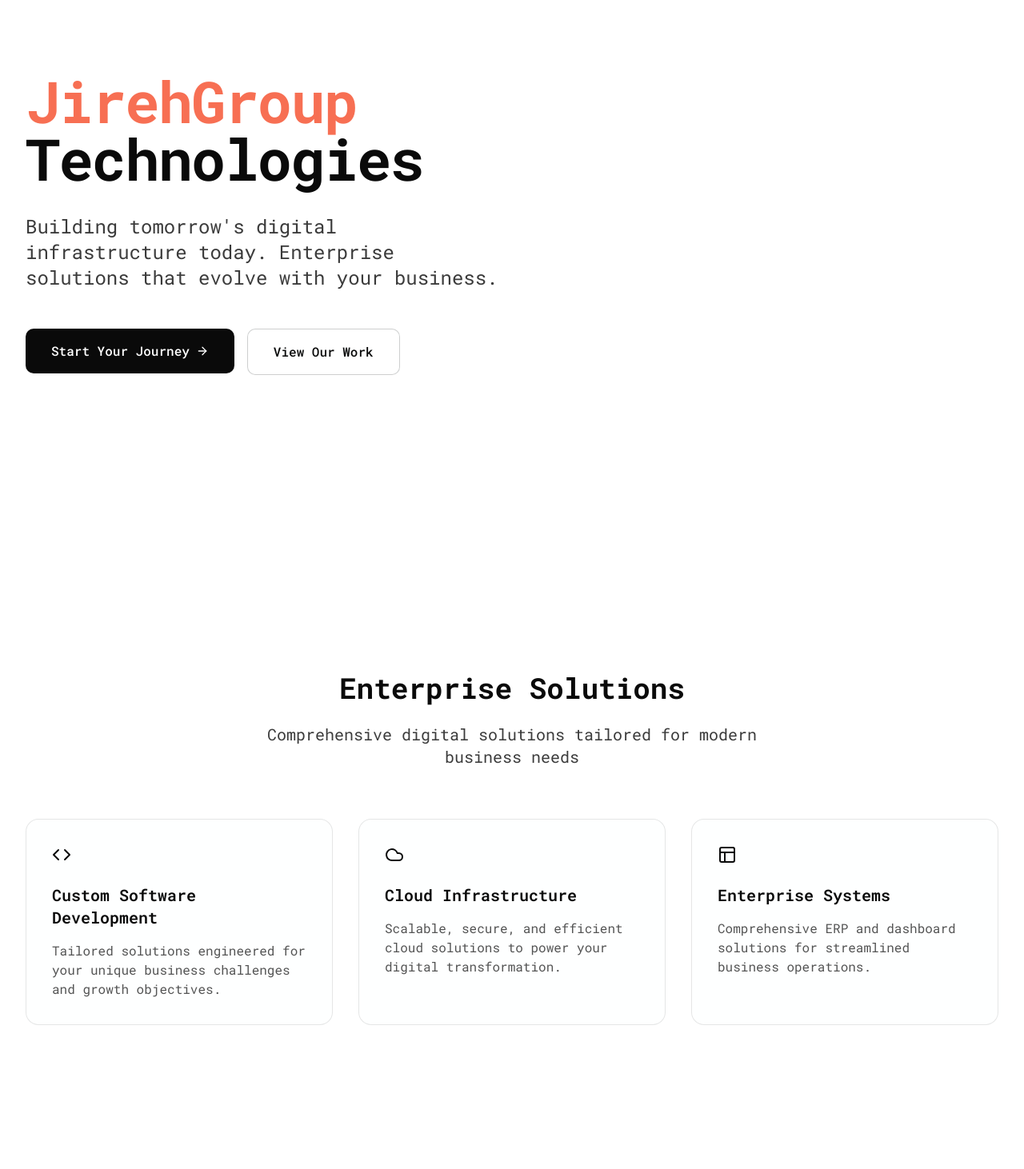
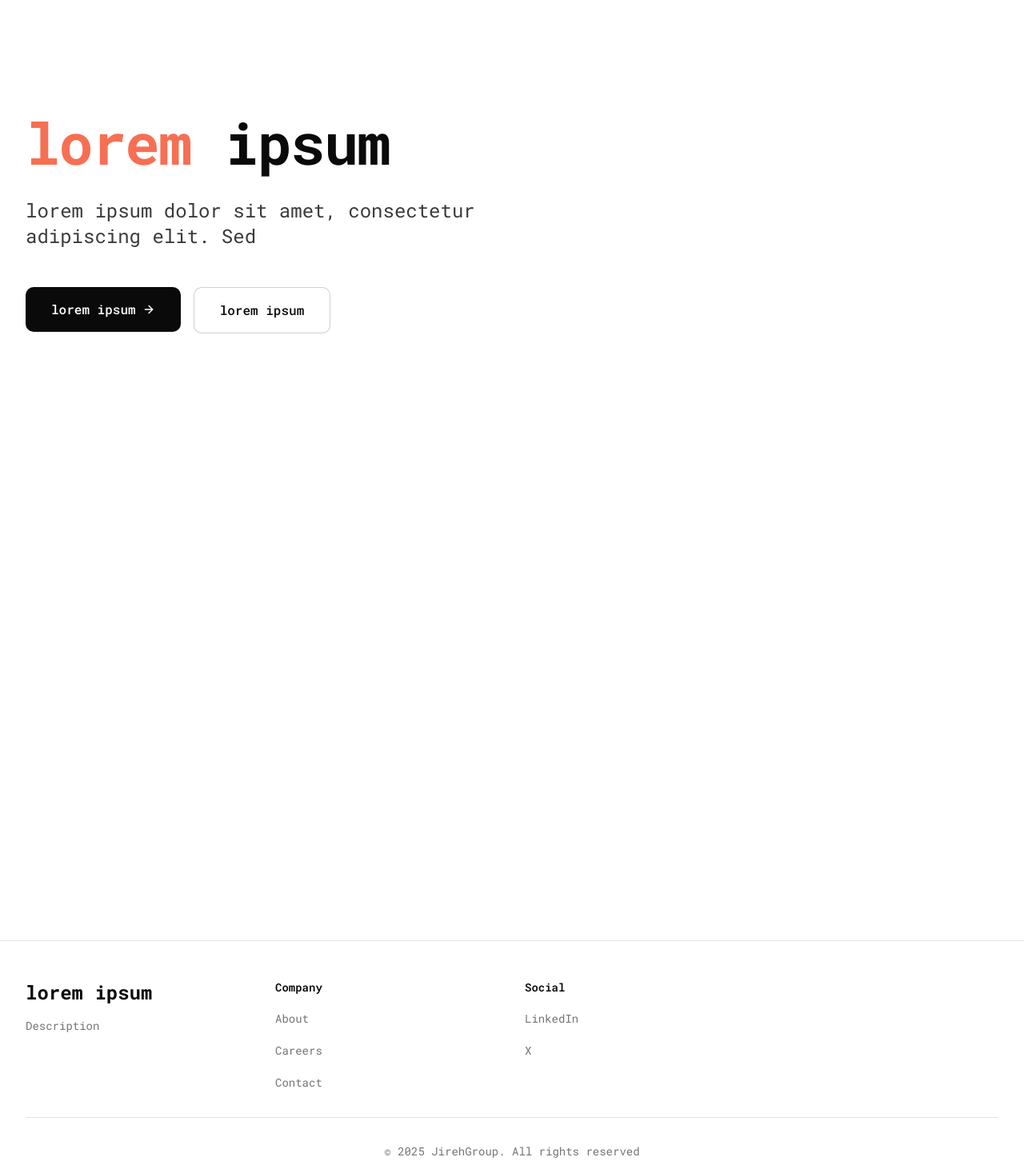
Before and after one commit to JirehGroup/orc, a Next.js app: page / in a window 1280 px wide. Shown: the part 120-1582 px from the top of the page at 80% size. Built offline with nearby package versions, Linux system fonts and the light colour scheme.

Commit message:
frontend updates (root page)

```diff
--- a/src/app/page.tsx
+++ b/src/app/page.tsx
@@ -57,20 +57,19 @@ export default function HomePage() {
                 transition={{ duration: 0.8 }}
               >
                 <h1 className="text-5xl md:text-7xl font-bold tracking-tight mb-8 text-left">
-                  <span className="text-[#F76F53]">JirehGroup</span>
-                  <span className="text-foreground"> Technologies</span>
+                  <span className="text-[#F76F53]">lorem</span>
+                  <span className="text-foreground"> ipsum</span>
                 </h1>
                 <p className="text-xl md:text-2xl text-foreground/80 max-w-2xl mb-12 text-left">
-                  Building tomorrow&apos;s digital infrastructure today.
-                  Enterprise solutions that evolve with your business.
+                  lorem ipsum dolor sit amet, consectetur adipiscing elit. Sed
                 </p>
                 <div className="flex flex-col sm:flex-row gap-4 justify-start items-start">
                   <button className="group bg-foreground text-background px-8 py-4 rounded-lg font-medium hover:bg-foreground/90 transition-all flex items-center gap-2">
-                    Start Your Journey
+                    lorem ipsum
                     <ArrowRight className="w-4 h-4 group-hover:translate-x-1 transition-transform" />
                   </button>
                   <button className="border border-foreground/20 backdrop-blur-sm bg-background/30 text-foreground px-8 py-4 rounded-lg font-medium hover:bg-foreground/5 transition-colors">
-                    View Our Work
+                    lorem ipsum
                   </button>
                 </div>
               </motion.div>
@@ -91,20 +90,18 @@ export default function HomePage() {
           </div>
         </section>
 
-        {/* Services Section - Removed top margin to prevent overlap */}
         <section className="py-20 relative clear-both"> {/* Reduced vertical padding and added clear-both */}
           <div className="max-w-7xl mx-auto px-4 sm:px-6 lg:px-8">
             <motion.div className="text-center mb-16" {...fadeInUp}> {/* Reduced bottom margin */}
-              <h2 className="text-3xl md:text-4xl font-bold text-foreground mb-6">
-                Enterprise Solutions
+              {/* <h2 className="text-3xl md:text-4xl font-bold text-foreground mb-6">
+                lorem ipsum
               </h2>
               <p className="text-xl text-foreground/80 max-w-2xl mx-auto">
-                Comprehensive digital solutions tailored for modern business
-                needs
-              </p>
+                lorem ipsum dolor sit amet, consectetur adipiscing elit. Sed do
+              </p> */}
             </motion.div>
 
-            <div className="grid grid-cols-1 md:grid-cols-3 gap-8">
+            {/* <div className="grid grid-cols-1 md:grid-cols-3 gap-8">
               {services.map((service, index) => (
                 <motion.div
                   key={index}
@@ -123,13 +120,13 @@ export default function HomePage() {
                   </div>
                 </motion.div>
               ))}
-            </div>
+            </div> */}
           </div>
         </section>
 
         {/* CTA Section */}
         <section className="py-24 relative overflow-hidden"> {/* Reduced vertical padding */}
-          <div className="max-w-7xl mx-auto px-4 sm:px-6 lg:px-8 text-center">
+          {/* <div className="max-w-7xl mx-auto px-4 sm:px-6 lg:px-8 text-center">
             <motion.div
               initial={{ opacity: 0, y: 20 }}
               animate={{ opacity: 1, y: 0 }}
@@ -147,7 +144,7 @@ export default function HomePage() {
                 <ArrowRight className="w-4 h-4 group-hover:translate-x-1 transition-transform" />
               </button>
             </motion.div>
-          </div>
+          </div> */}
         </section>
       </main>
 
--- a/src/components/common/Footer.tsx
+++ b/src/components/common/Footer.tsx
@@ -33,7 +33,7 @@ const Footer = () => {
         <div className="grid grid-cols-2 md:grid-cols-4 gap-8">
           <div className="col-span-2 md:col-span-1">
             <Link href="/" className="text-2xl font-bold text-foreground">
-              JirehGroup
+              lorem ipsum
             </Link>
             <p className="mt-4 text-sm text-muted-foreground">
               {t.description}
@@ -63,7 +63,7 @@ const Footer = () => {
 
         <div className="mt-8 pt-8 border-t border-border">
           <p className="text-sm text-muted-foreground text-center">
-            © {new Date().getFullYear()} Jireh Group. {t.rights}
+            © {new Date().getFullYear()} JirehGroup. {t.rights}
           </p>
         </div>
       </div>
```
